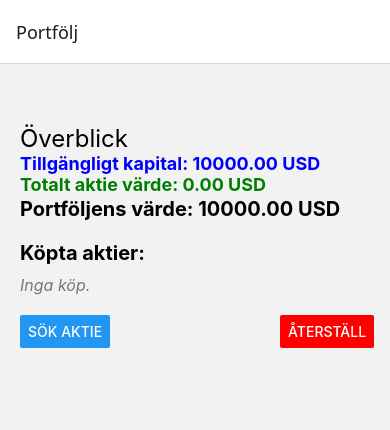
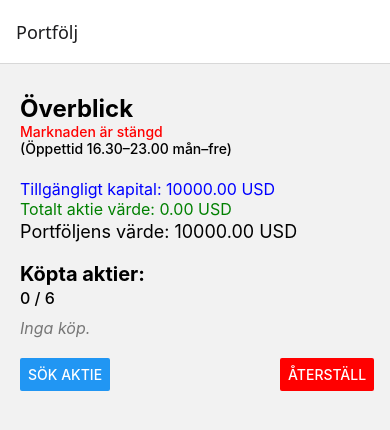
Before and after one commit to tobiaswes/AktieApp, a React Native app: screen / in a window 390 px wide. Shown: the top 430 px of the page. Built offline with nearby package versions, Linux system fonts and the light colour scheme; no server answers.

Commit message:
fixa buggar, jobbat på med användargränssnittet och städat upp koden

```diff
--- /dev/null
+++ b/component/HandleBuy.js
@@ -0,0 +1,47 @@
+import { getPurchases, setCapital as storeCapital, addStockPurchase } from '../storage/DataStorage';
+
+export const handleBuy = async ({
+  symbol,
+  name,
+  stockDetails,
+  quantity,
+  capital,
+  setCapital,
+}) => {
+  try {
+    const total = quantity * stockDetails.c;
+    if (total > capital) {
+      alert('Du har inte tillräckligt med kapital för detta köp.');
+      return;
+    }
+
+    const purchases = await getPurchases();
+    const uniqueSymbols = [...new Set(purchases.map(p => p.symbol))];
+    const isNewSymbol = !uniqueSymbols.includes(symbol);
+
+    if (uniqueSymbols.length >= 6 && isNewSymbol) {
+      alert('Du kan max ha 6 olika aktier i portföljen.');
+      return;
+    }
+
+    const newCapital = capital - total;
+    await storeCapital(newCapital.toFixed(2));
+    setCapital(newCapital);
+
+    const purchase = {
+      symbol,
+      name,
+      price: stockDetails.c,
+      quantity,
+      total,
+      timestamp: new Date().toISOString(),
+    };
+
+    await addStockPurchase(purchase);
+
+    alert(`Du köpte ${quantity} aktier i ${name} för totalt ${total.toFixed(2)} USD.`);
+  } catch (error) {
+    console.error('Fel vid köp:', error);
+    alert('Ett fel uppstod vid köp.');
+  }
+};
--- /dev/null
+++ b/component/HandleSell.js
@@ -0,0 +1,31 @@
+import { Alert } from 'react-native';
+import { updateStockPurchase, removeStockPurchase, getPurchases, setCapital } from '../storage/DataStorage';
+
+export const handleSell = async ({ item, sellAmount, capital, setItem, setCapitalState, setPurchases }) => {
+  try {
+    await updateStockPurchase(item.symbol, sellAmount);
+
+    if (item.quantity - sellAmount <= 0) {
+      await removeStockPurchase(item.symbol);
+      setItem(null);
+    } else {
+      setItem({ ...item, quantity: item.quantity - sellAmount });
+    }
+
+    const salePrice = item.latestPrice || item.price;
+    const saleAmount = salePrice * sellAmount;
+    const newCapital = capital + saleAmount;
+
+    await setCapital(newCapital);
+    setCapitalState(newCapital);
+    setPurchases(await getPurchases());
+
+    Alert.alert(
+      'Försäljning lyckades',
+      `Du har sålt ${sellAmount} aktie${sellAmount > 1 ? 'r' : ''} av ${item.symbol}`
+    );
+  } catch (error) {
+    console.error('Fel vid försäljning:', error);
+    Alert.alert('Något gick fel', 'Försäljningen misslyckades, försök igen senare.');
+  }
+};
--- /dev/null
+++ b/component/UpdatePrice.js
@@ -0,0 +1,20 @@
+import AsyncStorage from '@react-native-async-storage/async-storage';
+import { fetchLatestPrice } from './GetLatestPrice';
+import { getPurchases } from '../storage/DataStorage';
+
+export const updatePrices = async (setPurchases) => {
+  try {
+    const oldPurchases = await getPurchases();
+    const updated = await Promise.all(
+      oldPurchases.map(async (item) => {
+        const latestPrice = await fetchLatestPrice(item.symbol);
+        return latestPrice ? { ...item, latestPrice } : item;
+      })
+    );
+    console.log(updated);
+    await AsyncStorage.setItem('purchases', JSON.stringify(updated));
+    setPurchases(updated);
+  } catch (error) {
+    console.error('Fel vid uppdatering av priser:', error);
+  }
+};
--- a/screens/BuyScreen.js
+++ b/screens/BuyScreen.js
@@ -1,12 +1,13 @@
 import { useEffect, useState } from 'react';
 import { View, Text, ActivityIndicator, StyleSheet, Button, TouchableOpacity } from 'react-native';
 import { API_KEY } from '@env';
-import { getCapital, setCapital as storeCapital, addStockPurchase } from '../storage/DataStorage';
+import { handleBuy } from '../component/HandleBuy';
+import { getCapital } from '../storage/DataStorage';
+
 
 export default function DetailScreen({ route }) {
   const { symbol, name } = route.params;
   const [stockDetails, setStockDetails] = useState(null);
-  const [marketOpen, setMarketOpen] = useState(null);
   const [loading, setLoading] = useState(true);
   const [quantity, setQuantity] = useState(1);
   const [capital,setCapital] = useState(0);
@@ -19,12 +20,6 @@ export default function DetailScreen({ route }) {
         );
         const quoteData = await quoteRes.json();
         setStockDetails(quoteData);
-
-        const statusRes = await fetch(
-          `https://finnhub.io/api/v1/stock/market-status?exchange=US&token=${API_KEY}`
-        );
-        const statusData = await statusRes.json();
-        setMarketOpen(statusData.isOpen);
 
         // Hämta kapital från AsyncStorage
         const storedCapital = await getCapital();
@@ -58,50 +53,11 @@ export default function DetailScreen({ route }) {
     );
   }
 
-  const handleBuy = async () => {
-  try {
-    const total = quantity * stockDetails.c;
-    if (total > capital) {
-      alert('Du har inte tillräckligt med kapital för detta köp.');
-      return;
-    }
-
-    const newCapital = capital - total;
-    await storeCapital(newCapital.toFixed(2));
-    setCapital(newCapital);
-
-    const purchase = {
-      symbol,
-      name,
-      price: stockDetails.c,
-      quantity,
-      total,
-      timestamp: new Date().toISOString(), // valfritt
-    };
-
-    await addStockPurchase(purchase);
-
-    alert(`Du köpte ${quantity} aktier i ${name} för totalt ${total.toFixed(2)} USD.`);
-  } catch (error) {
-    console.error('Fel vid köp:', error);
-    alert('Ett fel uppstod vid köp.');
-  }
-};
-
   return (
     <View style={styles.container}>
       <View style={styles.card}>
         <Text style={styles.name}>{name}</Text>
         <Text style={styles.symbol}>{symbol}</Text>
-
-        {marketOpen !== null && (
-          <View style={styles.marketStatus}>
-            <Text style={{ color: marketOpen ? 'green' : 'red' }}>
-              {marketOpen ? 'Marknaden är öppen' : 'Marknaden är stängd'}
-            </Text>
-            <Text>(Öppettid 16.30–23.00 mån-fre)</Text>
-          </View>
-        )}
 
         <Text style={styles.price}>{stockDetails.c} USD</Text>
 
@@ -139,12 +95,10 @@ export default function DetailScreen({ route }) {
         <Text style={{ marginTop: 10 }}>
           Totalt värde: {(quantity * stockDetails.c).toFixed(2)} USD
         </Text>
-
         <Text style={{ fontSize: 16, fontWeight: '500', marginTop: 10 }}>
           Tillgängligt kapital: {capital.toFixed(2)} USD
         </Text>
-
-        <TouchableOpacity style={styles.buyButton} onPress={handleBuy}>
+        <TouchableOpacity style={styles.buyButton} onPress={() => handleBuy({ symbol, name, stockDetails, quantity, capital, setCapital })}>
           <Text style={styles.buyButtonText}>Köp</Text>
         </TouchableOpacity>
       </View>
@@ -179,11 +133,6 @@ const styles = StyleSheet.create({
     fontWeight: 'bold',
     color: '#007AFF',
     marginBottom: 4,
-  },
-  marketStatus: {
-    fontSize: 16,
-    marginBottom: 10,
-    fontWeight: '500',
   },
   price: {
     fontSize: 22,
--- a/screens/SellScreen.js
+++ b/screens/SellScreen.js
@@ -1,7 +1,8 @@
 import React, { useState, useEffect } from 'react';
 import { View, Text, StyleSheet, Button, TouchableOpacity, Alert } from 'react-native';
-import { useFocusEffect } from '@react-navigation/native'; // Importera useFocusEffect
-import { getPurchases, updateStockPurchase, removeStockPurchase, getCapital, setCapital } from '../storage/DataStorage'; // Importera lagringsfunktioner
+import { useFocusEffect } from '@react-navigation/native';
+import { getPurchases, getCapital} from '../storage/DataStorage';
+import { handleSell } from '../component/HandleSell';
 
 export default function SellScreen({ route }) {
   const { item: initialItem } = route.params;
@@ -46,38 +47,6 @@ export default function SellScreen({ route }) {
     if (sellAmount > 1) setSellAmount(sellAmount - 1);
   };
 
-  // Funktion för att hantera försäljning
-  const handleSell = async () => {
-    try {
-      // Uppdatera lagret med den nya mängden aktier eller ta bort aktien om mängden blir 0
-      await updateStockPurchase(item.symbol, sellAmount);
-
-      // Om mängden aktier blir 0 efter försäljning, ta bort aktien från lagret
-      if (item.quantity - sellAmount <= 0) {
-        await removeStockPurchase(item.symbol);
-        setItem(null);  // Om aktien är helt såld, ta bort den från state
-      } else {
-        // Uppdatera item's quantity om aktien fortfarande finns kvar
-        setItem({ ...item, quantity: item.quantity - sellAmount });
-      }
-
-      // Uppdatera kapitalet genom att addera försäljningssumman till kapitalet
-      const salePrice = item.latestPrice || item.price;
-      const saleAmount = salePrice * sellAmount;
-      const newCapital = capital + saleAmount;
-      await setCapital(newCapital);
-
-      // Uppdatera lokalt kapital och aktieköp
-      setCapitalState(newCapital);
-      setPurchases(await getPurchases());  // Uppdatera aktieköp efter försäljning
-
-      Alert.alert('Försäljning lyckades', `Du har sålt ${sellAmount} aktie${sellAmount > 1 ? 'r' : ''} av ${item.symbol}`);
-    } catch (error) {
-      console.error('Fel vid försäljning:', error);
-      Alert.alert('Något gick fel', 'Försäljningen misslyckades, försök igen senare.');
-    }
-  };
-
   return (
     <View style={styles.container}>
       {item && (
@@ -106,7 +75,20 @@ export default function SellScreen({ route }) {
         </TouchableOpacity>
       </View>
 
-      <Button title={`Sälj ${sellAmount} aktie${sellAmount > 1 ? 'r' : ''}`} onPress={handleSell} color="red" />
+      <Button
+        title={`Sälj ${sellAmount} aktie${sellAmount > 1 ? 'r' : ''}`}
+        onPress={() =>
+          handleSell({
+            item,
+            sellAmount,
+            capital,
+            setItem,
+            setCapitalState,
+            setPurchases,
+          })
+        }
+        color="red"
+      />
     </View>
   );
 }
@@ -131,6 +113,7 @@ const styles = StyleSheet.create({
   symbol: {
     fontSize: 20,
     fontWeight: 'bold',
+    color: '#007AFF',
     marginBottom: 10,
   },
   detail: {
--- a/screens/StartScreen.js
+++ b/screens/StartScreen.js
@@ -1,14 +1,15 @@
 import React, { useEffect, useState } from 'react';
+import { API_KEY } from '@env';
 import { TouchableOpacity, View, Text, Button, StyleSheet, FlatList, Alert } from 'react-native';
 import { useFocusEffect } from '@react-navigation/native';
 import { getCapital, setCapital, reset, getPurchases } from '../storage/DataStorage';
-import { fetchLatestPrice } from '../component/GetLatestPrice';
-import AsyncStorage from '@react-native-async-storage/async-storage';
+import { updatePrices } from '../component/UpdatePrice';
 
 export default function StartScreen({ navigation }) {
   const [capital, setCapitalState] = useState(0);
   const [purchases, setPurchases] = useState([]);
   const [error, setError] = useState(null);
+  const [marketOpen, setMarketOpen] = useState(null);
 
   useFocusEffect(
     React.useCallback(() => {
@@ -36,12 +37,23 @@ export default function StartScreen({ navigation }) {
   );
 
   useEffect(() => {
-    updatePrices();
-    const interval = setInterval(() => {
-      updatePrices();
-    }, 30000);
+    updatePrices(setPurchases);
+    const interval = setInterval(() => updatePrices(setPurchases), 20000);
+    return () => clearInterval(interval);
+  }, []);
 
-    return () => clearInterval(interval);
+  useEffect(() => {
+    const fetchMarketStatus = async () => {
+      try {
+        const response = await fetch(`https://finnhub.io/api/v1/stock/market-status?exchange=US&token=${API_KEY}`);
+        const data = await response.json();
+        setMarketOpen(data.isOpen);
+      } catch (error) {
+        console.error('Kunde inte hämta marknadsstatus:', error);
+      }
+    };
+
+    fetchMarketStatus();
   }, []);
 
   const handleReset = () => {
@@ -73,27 +85,7 @@ export default function StartScreen({ navigation }) {
     );
   };
 
-  const updatePrices = async () => {
-  try {
-    const oldPurchases = await getPurchases();
-
-    const updated = await Promise.all(
-      oldPurchases.map(async (item) => {
-        const latestPrice = await fetchLatestPrice(item.symbol);
-        return latestPrice
-          ? { ...item, latestPrice }
-          : item;
-      })
-    );
-
-    await AsyncStorage.setItem('purchases', JSON.stringify(updated));
-    setPurchases(updated);
-  } catch (error) {
-    console.error('Fel vid uppdatering av priser:', error);
-  }
-};
-
-  // Gruppera köp baserat på symbol
+  //Grupperar köp
   const groupedPurchases = purchases.reduce((acc, item) => {
     const key = item.symbol;
     if (!acc[key]) {
@@ -109,8 +101,8 @@ export default function StartScreen({ navigation }) {
   const groupedList = Object.values(groupedPurchases);
 
   const totalValue = groupedList.reduce((total, item) => {
-  const priceToUse = item.latestPrice || item.price;
-  return total + (priceToUse * item.quantity);
+    if (item.latestPrice === undefined || isNaN(item.latestPrice)) return total;
+    return total + (item.latestPrice * item.quantity);
   }, 0);
 
   const renderItem = ({ item }) => (
@@ -119,10 +111,12 @@ export default function StartScreen({ navigation }) {
       onPress={() => navigation.navigate('Sälj aktie', { item })}
     >
       <Text style={styles.symbol}>{item.symbol} ({item.name})</Text>
-    <Text>Köpt {item.quantity} st för totalt {item.total.toFixed(2)} USD</Text>
-    <Text>Snittpris/st: {item.price.toFixed(2)} USD</Text>
-    {item.latestPrice && (
-      <Text>Nuvarande pris: {item.latestPrice.toFixed(2)} USD</Text>
+      {item.latestPrice !== undefined ? (
+        <Text>
+          {item.quantity} st för totalt {(item.latestPrice * item.quantity).toFixed(2)} USD
+        </Text>
+      ) : (
+        <Text>Laddar in...</Text>
       )}
     </TouchableOpacity>
   );
@@ -130,6 +124,15 @@ export default function StartScreen({ navigation }) {
   return (
     <View style={styles.container}>
       <Text style={styles.title}>Överblick</Text>
+      <View style={styles.marketStatus}>
+        <Text style={[styles.marketStatusText, { color: marketOpen ? 'green' : 'red' }]}>
+          {marketOpen ? 'Marknaden är öppen' : 'Marknaden är stängd'}
+        </Text>
+        <Text style={styles.marketStatusText}>
+          (Öppettid 16.30–23.00 mån–fre)
+        </Text>
+      </View>
+
       {error ? (
         <Text style={styles.error}>{error}</Text>
       ) : (
@@ -138,6 +141,9 @@ export default function StartScreen({ navigation }) {
       <Text style={styles.totalStockValue}>Totalt aktie värde: {totalValue.toFixed(2)} USD</Text>
       <Text style={styles.portfolio}>Portföljens värde: {(capital + totalValue).toFixed(2)} USD</Text>
       <Text style={styles.sectionTitle}>Köpta aktier:</Text>
+      <Text style={styles.stockLimit}>
+        {groupedList.length} / 6
+      </Text>
       {groupedList.length === 0 ? (
         <Text style={styles.noData}>Inga köp.</Text>
       ) : (
@@ -163,17 +169,17 @@ const styles = StyleSheet.create({
     padding: 20,
   },
   title: {
+    fontWeight: 'bold',
     fontSize: 24,
-    marginTop: 40,
+    marginTop: 10,
   },
   capital: {
-    fontSize: 18,
-    fontWeight: 'bold',
+    marginTop: 12,
+    fontSize: 16,
     color: 'blue',
   },
   totalStockValue: {
-    fontSize: 18,
-    fontWeight: 'bold',
+    fontSize: 16,
     color: 'green',
   },
   error: {
@@ -220,8 +226,20 @@ const styles = StyleSheet.create({
     fontSize: 16,
   },
   portfolio: {
-    fontWeight: 'bold',
-    fontSize: 20,
+    fontSize: 18,
     marginTop: 2,
-  }
+  },
+  stockLimit: {
+    fontSize: 16,
+    fontWeight: '500',
+    marginTop: 2,
+  },
+  marketStatus: {
+    marginBottom: 10,
+    fontWeight: '500',
+  },
+  marketStatusText: {
+  fontSize: 14,
+  fontWeight: '500',
+},
 });
```
Lines whose indentation alone changed are shown as unchanged.
